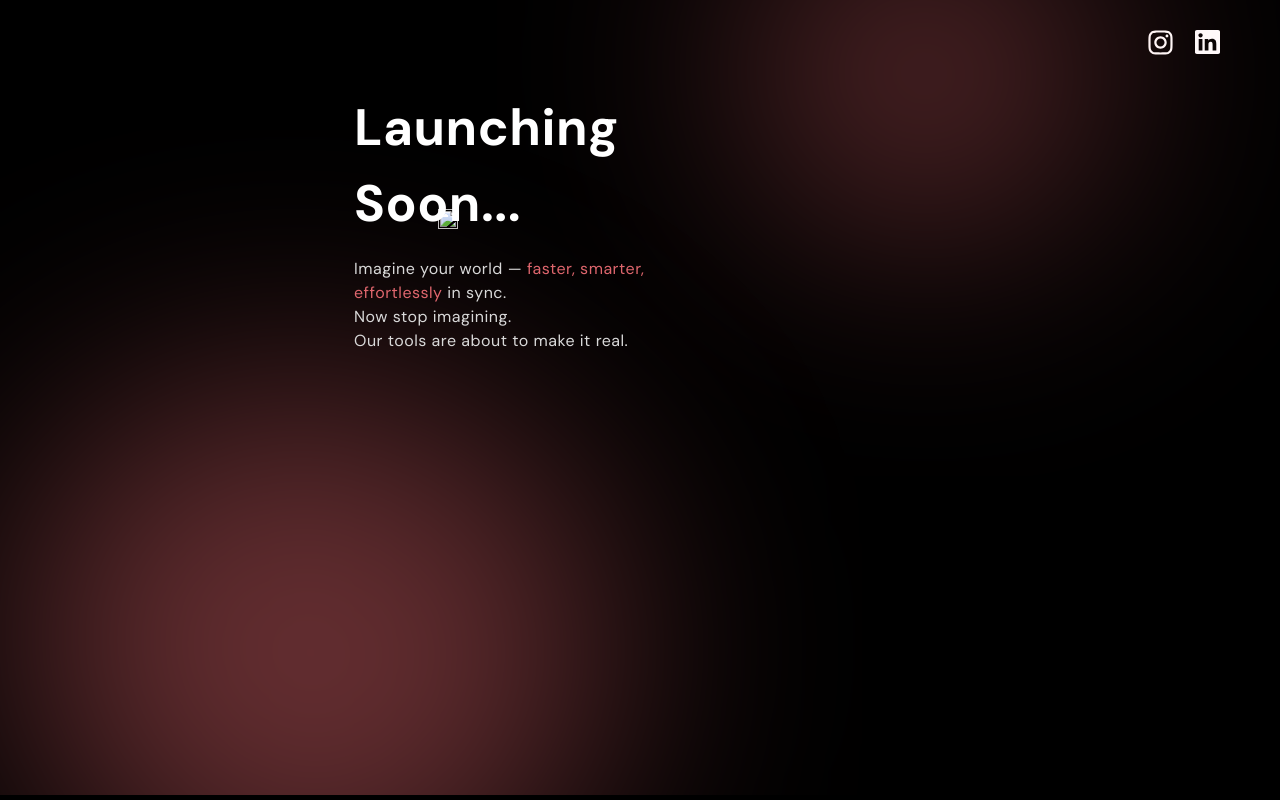
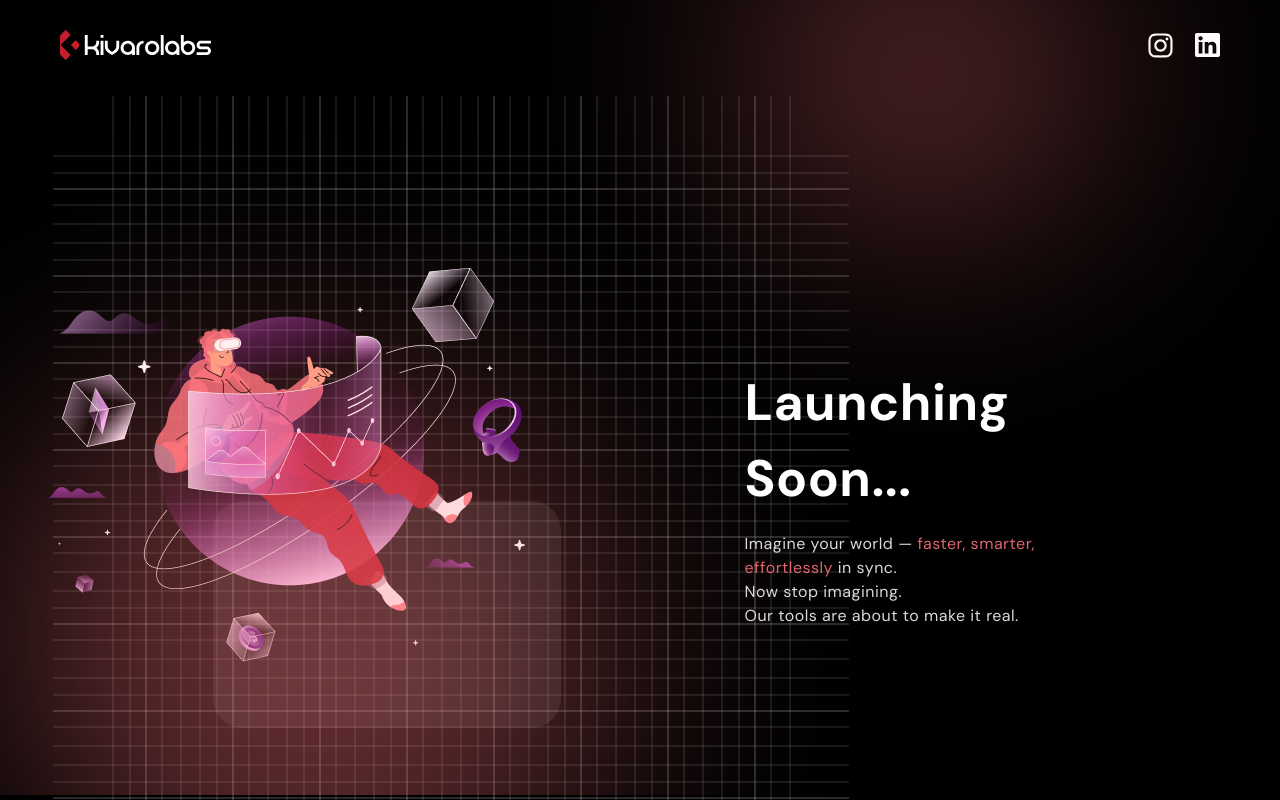
Before and after one commit to kivarolabs/kits.github.in, a plain HTML site: page index.html in a window 1280 px wide. Drawn offline with Linux system fonts and the light colour scheme; the site is published under a folder, as on GitHub Pages, so addresses that start at the root find nothing.

Commit message:
Update index.html

```diff
--- a/index.html
+++ b/index.html
@@ -20,7 +20,7 @@
   <div class="landing_page">
     <div class="header">
       <div class="head_logo">
-        <img style="cursor: pointer;" src="/assets/full_logo.svg" alt="">
+        <img style="cursor: pointer;" src="./assets/full_logo.svg" alt="">
       </div>
 
       <div class="head_icons">
@@ -87,7 +87,7 @@
       </div>
 
       <div class="home_bg_img">
-        <img src="/assets/bg_kivaro_img.png" alt="">
+        <img src="./assets/bg_kivaro_img.png" alt="">
       </div>
       <div class="home_content">
         <h1>Launching Soon...</h1>
@@ -125,4 +125,5 @@
   </div>
 </body>
 
+
 </html>
```
